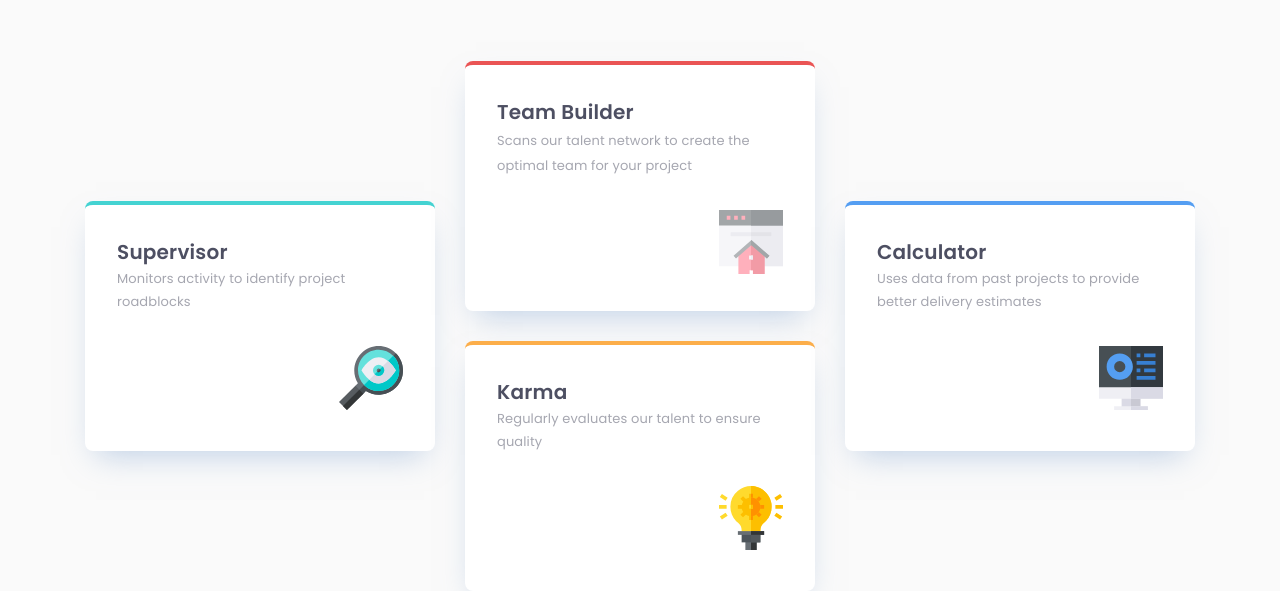
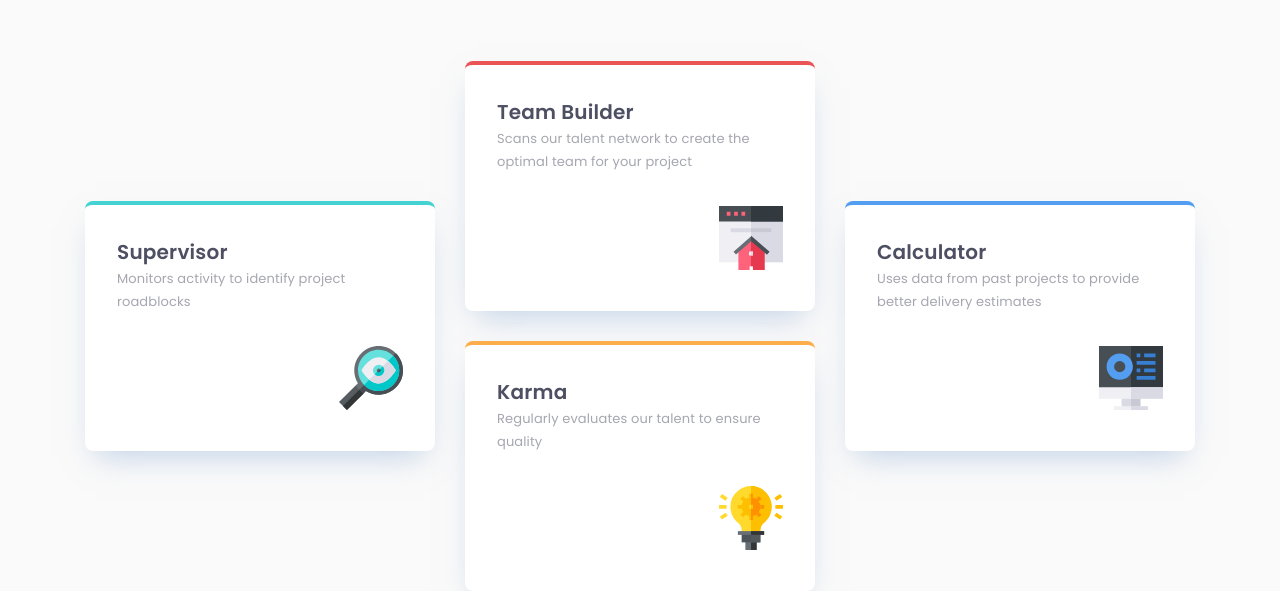
Before and after one commit to tsiupaknazar/fourcard-feature-section, a website built with Vite: page index.html in a window 1280 px wide. Shown: the part 243-834 px from the top of the page. Built offline with nearby package versions, Linux system fonts and the light colour scheme.

Commit message:
fix description line in index.html

```diff
--- a/index.html
+++ b/index.html
@@ -30,7 +30,7 @@
         <div class="double-card">
           <div class="card card--red">
             <h2 class="card__title">Team Builder</h2>
-          <Scans class="card__description">Scans our talent network to create the optimal team for your project</p>
+          <p class="card__description">Scans our talent network to create the optimal team for your project</p>
           <img src="images/icon-team-builder.svg" alt="icon team-builder" class="card__icon">
           </div>
           <div class="card card--orange">
```
